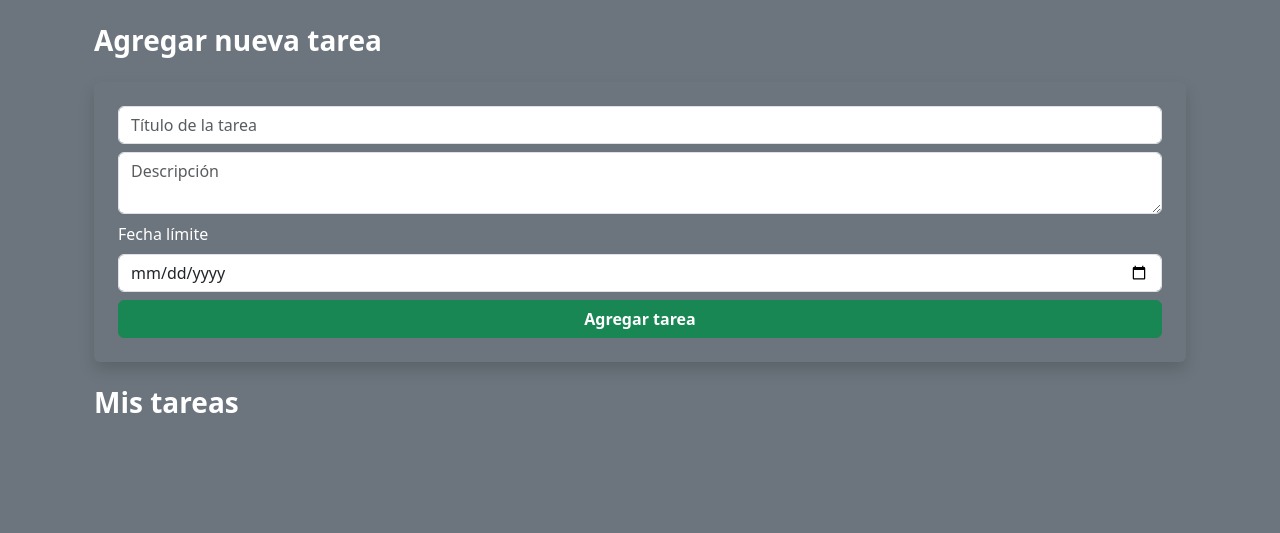
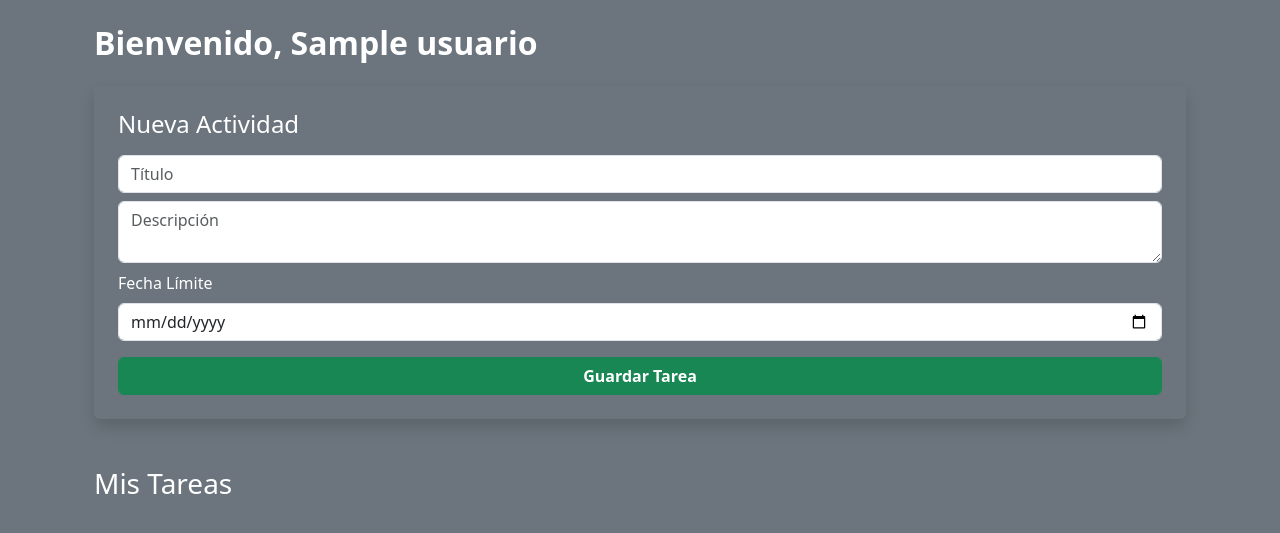
Before and after one commit to 17092000-coder/Practica1, a Flask app: template templates/panel.html in a window 1280 px wide. Shown: the part 80-613 px from the top of the page. Run offline with Flask 3, Linux system fonts and the light colour scheme; the template is opened without the code that fills it: most values are stand-ins (such as "Sample title", 1, 10 or a date in 2020).

Commit message:
Add files via upload

```diff
--- a/app.py
+++ b/app.py
@@ -8,215 +8,146 @@ app.secret_key = "sistema123"
 
 base = GestorTareas()
 
-
 @app.route('/')
 def home():
-
     if 'id_user' in session:
         return redirect(url_for('panel'))
-
     return render_template('login.html')
-
 
 @app.route('/signup', methods=['GET', 'POST'])
 def signup():
-
     if request.method == 'POST':
-
         usuario = request.form.get('nombre')
         correo = request.form.get('email')
         clave = request.form.get('password')
         repetir = request.form.get('confirm_password')
 
         if not usuario or not correo or not clave:
-
-            flash('Completa la información')
+            flash('Completa toda la información')
             return redirect(url_for('signup'))
 
         if clave != repetir:
-
             flash('Las contraseñas no coinciden')
             return redirect(url_for('signup'))
 
-        existe = base.usuarios.find_one({
-            "email": correo
-        })
-
-        if existe:
-
-            flash('Correo ya registrado')
+        if base.usuarios.find_one({"email": correo}):
+            flash('Este correo ya está registrado')
             return redirect(url_for('signup'))
 
-        nuevo_usuario = {
+        base.usuarios.insert_one({
             "nombre": usuario,
             "email": correo,
             "password": clave,
             "fecha_registro": datetime.now()
-        }
-
-        base.usuarios.insert_one(nuevo_usuario)
-
-        flash('Cuenta creada')
-
+        })
+        flash('Cuenta creada exitosamente')
         return redirect(url_for('home'))
-
     return render_template('registro.html')
-
 
 @app.route('/login', methods=['POST'])
 def login():
-
     correo = request.form.get('email')
     clave = request.form.get('password')
+    user = base.usuarios.find_one({"email": correo, "password": clave})
 
-    buscar = base.usuarios.find_one({"email": correo})
-
-    if buscar is None:
-        flash('Usuario no encontrado')
+    if not user:
+        flash('Correo o contraseña incorrectos')
         return redirect(url_for('home'))
 
-    if buscar['password'] != clave:
-        flash('Contraseña incorrecta')
-        return redirect(url_for('home'))
-
-    session['id_user'] = str(buscar['_id'])
-    session['usuario'] = buscar.get('nombre', 'Usuario')
-
-    flash('Bienvenido')
-
+    session['id_user'] = str(user['_id'])
+    session['usuario'] = user.get('nombre', 'Usuario')
+    flash(f'Bienvenido {session["usuario"]}')
     return redirect(url_for('panel'))
-
-
-
 
 @app.route('/panel', methods=['GET', 'POST'])
 def panel():
     if 'id_user' not in session:
         return redirect(url_for('home'))
 
-    usuario = session['id_user']
+    uid = session['id_user']
+
+    if request.method == 'POST':
+        titulo = request.form.get('titulo')
+        desc = request.form.get('descripcion')
+        fecha_limite = request.form.get('fecha_limite')
+
+        f_dt = None
+        if fecha_limite:
+            try:
+                f_dt = datetime.strptime(fecha_limite, '%Y-%m-%d')
+            except:
+                f_dt = None
+
+        base.crear_tarea(uid, titulo, desc, f_dt)
+        flash('Tarea agregada')
+        return redirect(url_for('panel'))
 
 
-    lista_pendientes = base.obtener_tareas_usuario(usuario, 'pendiente')
-    lista_en_progreso = base.obtener_tareas_usuario(usuario, 'en_progreso')
+    activas = base.obtener_tareas_usuario(uid, 'pendiente') + \
+              base.obtener_tareas_usuario(uid, 'en_progreso')
 
+    completadas = base.obtener_tareas_usuario(uid, 'completada')
+    canceladas = base.obtener_tareas_usuario(uid, 'cancelada')
 
-    tareas_activas = lista_pendientes + lista_en_progreso
-
-    lista_completadas = base.obtener_tareas_usuario(usuario, 'completada')
-    lista_canceladas = base.obtener_tareas_usuario(usuario, 'cancelada')
-
-    return render_template(
-        'panel.html',
-        pendientes=tareas_activas,
-        completadas=lista_completadas,
-        canceladas=lista_canceladas,
-        usuario=session['usuario']
-    )
-
+    return render_template('panel.html',
+                           pendientes=activas,
+                           completadas=completadas,
+                           canceladas=canceladas,
+                           usuario=session['usuario'])
 
 @app.route('/cambiar_estado/<id>', methods=['POST'])
 def cambiar_estado(id):
-
-    if 'id_user' not in session:
-        return redirect(url_for('home'))
+    if 'id_user' not in session: return redirect(url_for('home'))
 
     nuevo_estado = request.form.get('estado')
-
-    print("ID:", id)
-    print("Estado:", nuevo_estado)
-
-    resultado = base.tareas.update_one(
-        {"_id": ObjectId(id)},
-        {"$set": {"estado": nuevo_estado}}
-    )
-
-    print("Matched:", resultado.matched_count)
-    print("Modified:", resultado.modified_count)
-
+    base.tareas.update_one({"_id": ObjectId(id)}, {"$set": {"estado": nuevo_estado}})
     flash('Estado actualizado')
-
-    return redirect(url_for('panel'))
-
-
-
-@app.route('/borrar_tarea/<id>', methods=['POST'])
-def borrar_tarea(id):
-
-    if 'id_user' in session:
-
-        resultado = base.tareas.delete_one({"_id": ObjectId(id)})
-
-        if resultado.deleted_count == 0:
-            flash('No se encontró la tarea')
-        else:
-            flash('Actividad eliminada')
-
-    return redirect(url_for('panel'))
-
-
-@app.route('/cancelar/<id>', methods=['POST'])
-def cancel(id):
-
-    if 'id_user' not in session:
-        return redirect(url_for('home'))
-
-    motivo = request.form.get('motivo')
-
-    base.tareas.update_one(
-        {"_id": ObjectId(id)},
-        {
-            "$set": {
-                "estado": "cancelada",
-                "motivo": motivo
-            }
-        }
-    )
-
-    flash('Actividad cancelada')
-
     return redirect(url_for('panel'))
 
 @app.route('/editar/<id>', methods=['GET', 'POST'])
 def editar(id):
-    if 'id_user' not in session:
-        return redirect(url_for('home'))
+    if 'id_user' not in session: return redirect(url_for('home'))
 
-    try:
-        tarea_actual = base.tareas.find_one({"_id": ObjectId(id)})
-    except Exception as e:
-        flash('ID de tarea inválido')
-        return redirect(url_for('panel'))
-
-    if not tarea_actual:
+    tarea = base.tareas.find_one({"_id": ObjectId(id)})
+    if not tarea:
         flash('Tarea no encontrada')
         return redirect(url_for('panel'))
 
     if request.method == 'POST':
         nuevo_titulo = request.form.get('titulo')
-        nueva_descripcion = request.form.get('descripcion')
-
+        nueva_desc = request.form.get('descripcion')
         base.tareas.update_one(
             {"_id": ObjectId(id)},
-            {
-                "$set": {
-                    "titulo": nuevo_titulo,
-                    "descripcion": nueva_descripcion,
-                    "fecha_actualizacion": datetime.now()
-                }
-            }
+            {"$set": {"titulo": nuevo_titulo, "descripcion": nueva_desc}}
         )
-        flash('Actividad actualizada correctamente')
+        flash('Tarea actualizada')
         return redirect(url_for('panel'))
 
-    return render_template('editar.html', tarea=tarea_actual)
+    return render_template('editar.html', tarea=tarea)
+
+@app.route('/cancelar/<id>', methods=['POST'])
+def cancelar(id):
+    if 'id_user' not in session: return redirect(url_for('home'))
+    motivo = request.form.get('motivo')
+    base.tareas.update_one(
+        {"_id": ObjectId(id)},
+        {"$set": {"estado": "cancelada", "motivo": motivo}}
+    )
+    flash('Tarea cancelada')
+    return redirect(url_for('panel'))
+
+@app.route('/borrar_tarea/<id>', methods=['POST'])
+def borrar(id):
+    if 'id_user' not in session: return redirect(url_for('home'))
+    base.tareas.delete_one({"_id": ObjectId(id)})
+    flash('Tarea eliminada')
+    return redirect(url_for('panel'))
 
 @app.route('/logout')
 def logout():
     session.clear()
-    flash('Sesión finalizada')
+    flash('Sesión cerrada')
     return redirect(url_for('home'))
-
 
 if __name__ == '__main__':
     app.run(debug=True)
--- a/templates/editar.html
+++ b/templates/editar.html
@@ -8,7 +8,7 @@
         Editar tarea
     </h3>
 
-    <!-- FORMULARIO -->
+
     <form method="POST" class="card p-4 shadow border-0 bg-secondary text-white">
 
         <div class="mb-3">
--- a/templates/panel.html
+++ b/templates/panel.html
@@ -1,152 +1,92 @@
 {% extends 'base.html' %}
 
 {% block content %}
+<div class="container mt-4">
+    <h2 class="text-white fw-bold mb-4">Bienvenido, {{ usuario }}</h2>
 
-<div class="container mt-4">
 
-    <h3 class="mb-4 text-white fw-bold">
-        Agregar nueva tarea
-    </h3>
+    <div class="card bg-secondary text-white p-4 mb-5 border-0 shadow">
+        <h4 class="mb-3">Nueva Actividad</h4>
+        <form method="POST">
+            <div class="mb-2">
+                <input type="text" name="titulo" class="form-control" placeholder="Título" required>
+            </div>
+            <div class="mb-2">
+                <textarea name="descripcion" class="form-control" placeholder="Descripción"></textarea>
+            </div>
+            <div class="mb-3">
+                <label class="form-label">Fecha Límite</label>
+                <input type="date" name="fecha_limite" class="form-control">
+            </div>
+            <button class="btn btn-success w-100 fw-bold">Guardar Tarea</button>
+        </form>
+    </div>
 
-    <!-- FORMULARIO (MISMO ESTILO GRIS QUE TU FONDO) -->
-    <form method="POST" class="card p-4 mb-4 shadow border-0 bg-secondary text-white">
-
-        <div class="mb-2">
-            <input type="text" name="titulo" class="form-control" placeholder="Título de la tarea" required>
-        </div>
-
-        <div class="mb-2">
-            <textarea name="descripcion" class="form-control" placeholder="Descripción" required></textarea>
-        </div>
-
-        <div class="mb-2">
-            <label class="form-label">Fecha límite</label>
-            <input type="date" name="fecha_limite" class="form-control">
-        </div>
-
-        <button class="btn btn-success w-100 fw-bold">
-            Agregar tarea
-        </button>
-
-    </form>
-
-    <h3 class="mb-4 text-white fw-bold">
-        Mis tareas
-    </h3>
+    <h3 class="mb-4 text-white">Mis Tareas</h3>
 
     {% for t in pendientes + completadas + canceladas %}
+    <div class="card mb-3 shadow border-0 bg-dark text-white">
+        <div class="card-body">
+            <div class="d-flex justify-content-between align-items-center">
+                <h5 class="fw-bold mb-0">{{ t.titulo }}</h5>
 
-    <div class="card mb-3 shadow border-0 bg-dark text-white">
 
-        <div class="card-body">
-
-            <div class="d-flex justify-content-between align-items-center">
-
-                <h5 class="fw-bold">
-                    {{ t.titulo }}
-                </h5>
-
-                {% if t.estado == 'pendiente' %}
-                <span class="badge bg-warning text-dark">Pendiente</span>
-
-                {% elif t.estado == 'completada' %}
-                <span class="badge bg-success">Completada</span>
-
-                {% elif t.estado == 'cancelada' %}
-                <span class="badge bg-danger">Cancelada</span>
-
-                {% else %}
-                <span class="badge bg-secondary">{{ t.estado }}</span>
-                {% endif %}
-
+                <div>
+                    {% if t.estado == 'pendiente' %}
+                        <span class="badge bg-warning text-dark">Pendiente</span>
+                    {% elif t.estado == 'en_progreso' %}
+                        <span class="badge bg-info text-dark">En progreso</span>
+                    {% elif t.estado == 'completada' %}
+                        <span class="badge bg-success">Completada</span>
+                    {% elif t.estado == 'cancelada' %}
+                        <span class="badge bg-danger">Cancelada</span>
+                    {% endif %}
+                </div>
             </div>
 
-            <p class="text-light mt-2">
-                {{ t.descripcion }}
-            </p>
+            <p class="text-light mt-3">{{ t.descripcion }}</p>
+            <div class="small text-muted mb-3">
+                <span><i class="bi bi-calendar-plus"></i> Creada: {{ t.fecha_creacion.strftime('%d/%m/%Y') }}</span> |
+                <span class="text-danger"><i class="bi bi-calendar-x"></i> Límite: {{ t.fecha_limite.strftime('%d/%m/%Y') if t.fecha_limite else 'S/N' }}</span>
+            </div>
 
-            <small class="text-light">
-                Fecha de inicio:
-                {{ t.fecha_creacion.strftime('%d/%m/%Y') }}
-            </small>
-
-            <br>
-
-            <small class="text-danger">
-                Fecha de entrega:
-                {% if t.fecha_limite %}
-                {{ t.fecha_limite.strftime('%d/%m/%Y') }}
-                {% else %}
-                Sin fecha
-                {% endif %}
-            </small>
-
-            {% if t.estado == 'cancelada' %}
-            <div class="alert alert-danger mt-3 p-2">
-                <strong>Motivo:</strong>
-                {{ t.motivo }}
-            </div>
+            {% if t.estado == 'cancelada' and t.motivo %}
+            <div class="alert alert-danger py-1 px-2 small"><strong>Motivo:</strong> {{ t.motivo }}</div>
             {% endif %}
 
-            <div class="mt-3 d-flex gap-2 flex-wrap">
+            <hr class="border-secondary">
+
+            <div class="d-flex flex-wrap gap-2 align-items-center">
 
                 {% if t.estado != 'completada' and t.estado != 'cancelada' %}
 
-                <form method="POST" action="/cambiar_estado/{{ t._id }}">
-
-                    <form method="POST" action="/cambiar_estado/{{ t._id }}">
-                        <select name="estado" class="form-select mb-2">
-                            <option value="pendiente" {% if t.estado=='pendiente' %}selected{% endif %}>
-                                Pendiente
-                            </option>
-                            <option value="en_progreso" {% if t.estado=='en_progreso' %}selected{% endif %}>
-                                En progreso
-                            </option>
-                            <option value="completada" {% if t.estado=='completada' %}selected{% endif %}>
-                                Completada
-                            </option>
-                        </select>
-
-                        <button class="btn btn-primary btn-sm">
-                            Actualizar Estado
-                        </button>
-                    </form>
+                <form method="POST" action="/cambiar_estado/{{ t._id }}" class="d-flex gap-1">
+                    <select name="estado" class="form-select form-select-sm bg-dark text-white border-secondary">
+                        <option value="pendiente" {% if t.estado == 'pendiente' %}selected{% endif %}>Pendiente</option>
+                        <option value="en_progreso" {% if t.estado == 'en_progreso' %}selected{% endif %}>En progreso</option>
+                        <option value="completada" {% if t.estado == 'completada' %}selected{% endif %}>Completada</option>
+                    </select>
+                    <button class="btn btn-primary btn-sm">Actualizar</button>
+                </form>
 
 
+                <form method="POST" action="/cancelar/{{ t._id }}" class="d-flex gap-1">
+                    <input type="text" name="motivo" class="form-control form-control-sm bg-dark text-white border-secondary" placeholder="Motivo" required style="width: 130px;">
+                    <button class="btn btn-danger btn-sm">Cancelar</button>
                 </form>
-
-                <form method="POST" action="/cancelar/{{ t._id }}">
-
-                    <input type="text" name="motivo" class="form-control mb-2" placeholder="Motivo de cancelación"
-                        required>
+                {% endif %}
 
 
-                    <button class="btn btn-danger btn-sm">
-                        Cancelar
-                    </button>
-
-                </form>
-
-                {% endif %}
-
-                <a href="/editar/{{ t._id }}" class="btn btn-outline-light btn-sm">
-                    Editar
-                </a>
-
-                <form method="POST" action="/borrar_tarea/{{ t._id }}">
-                    <button class="btn btn-danger btn-sm">
-                        Eliminar
-                    </button>
-                </form>
+                <div class="ms-auto d-flex gap-2">
+                    <a href="/editar/{{ t._id }}" class="btn btn-outline-light btn-sm">Editar</a>
+                    <form method="POST" action="/borrar_tarea/{{ t._id }}">
+                        <button class="btn btn-danger btn-sm">Borrar</button>
+                    </form>
+                </div>
 
             </div>
-
         </div>
-
     </div>
-
     {% endfor %}
-
 </div>
-
 {% endblock %}
```
